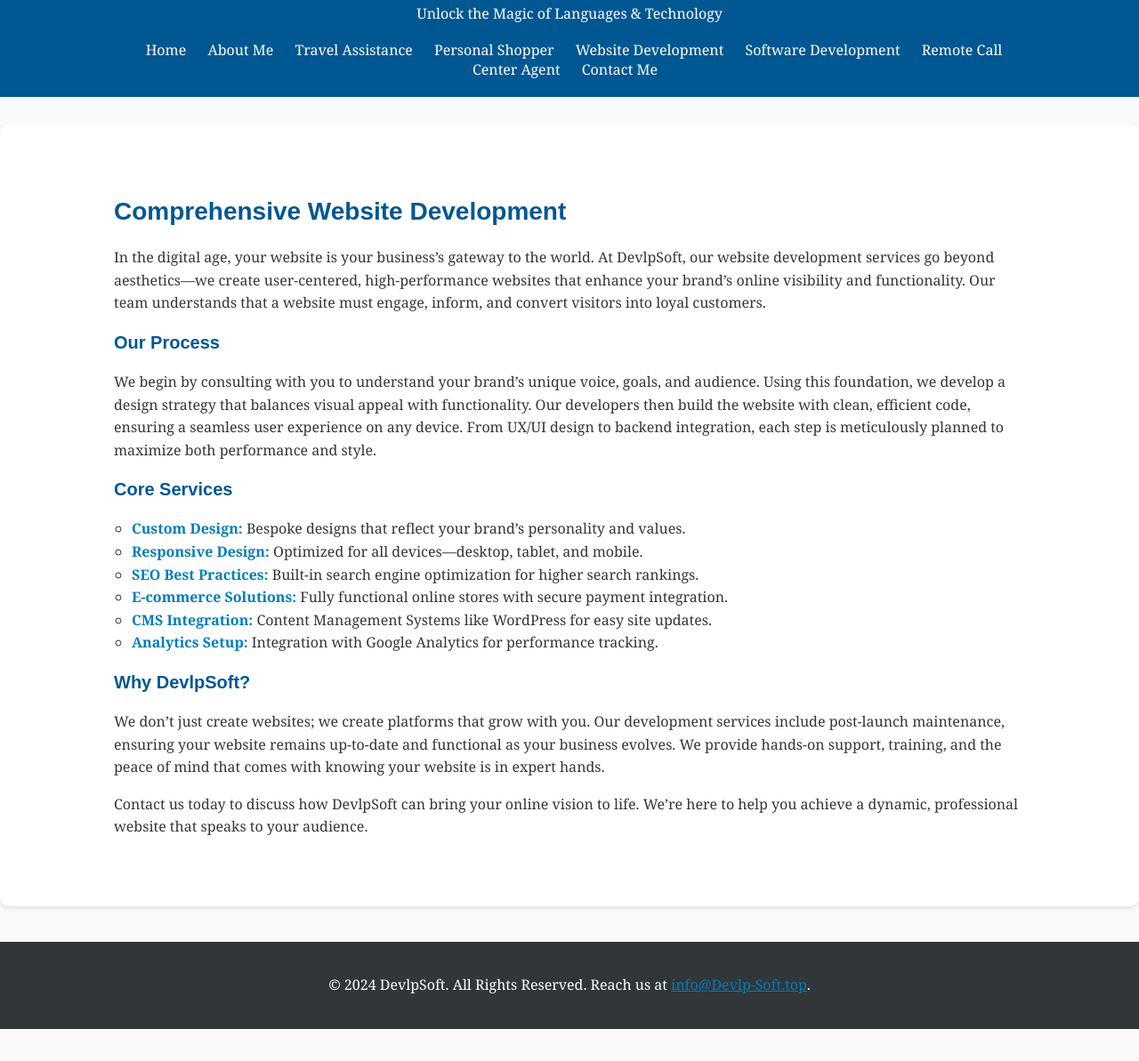
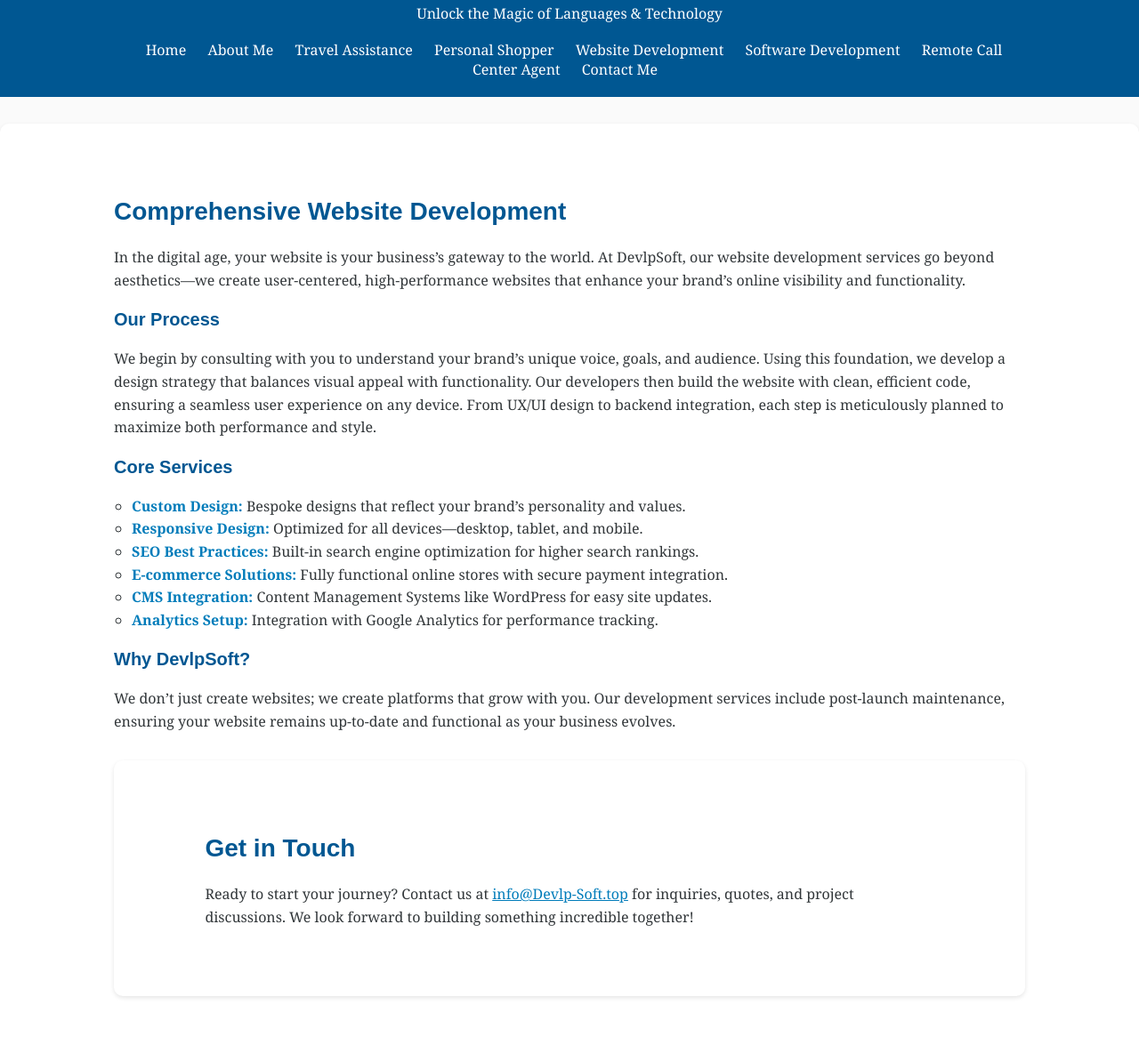
Before and after one commit to linkdown2023/Devlp-Soft, a plain HTML site: page Webdevelopment.html in a window 1280 px wide. Shown: the part 107-1300 px from the top of the page at 89% size. Before the commit the page ends 1264 px from the top, so only its background shows below. Drawn offline with Linux system fonts and the light colour scheme.

Commit message:
Update Webdevelopment.html

```diff
--- a/Webdevelopment.html
+++ b/Webdevelopment.html
@@ -110,7 +110,7 @@
 
     <section>
         <h2>Comprehensive Website Development</h2>
-        <p>In the digital age, your website is your business’s gateway to the world. At DevlpSoft, our website development services go beyond aesthetics—we create user-centered, high-performance websites that enhance your brand’s online visibility and functionality. Our team understands that a website must engage, inform, and convert visitors into loyal customers.</p>
+        <p>In the digital age, your website is your business’s gateway to the world. At DevlpSoft, our website development services go beyond aesthetics—we create user-centered, high-performance websites that enhance your brand’s online visibility and functionality.</p>
 
         <h3>Our Process</h3>
         <p>We begin by consulting with you to understand your brand’s unique voice, goals, and audience. Using this foundation, we develop a design strategy that balances visual appeal with functionality. Our developers then build the website with clean, efficient code, ensuring a seamless user experience on any device. From UX/UI design to backend integration, each step is meticulously planned to maximize both performance and style.</p>
@@ -126,13 +126,16 @@
         </ul>
 
         <h3>Why DevlpSoft?</h3>
-        <p>We don’t just create websites; we create platforms that grow with you. Our development services include post-launch maintenance, ensuring your website remains up-to-date and functional as your business evolves. We provide hands-on support, training, and the peace of mind that comes with knowing your website is in expert hands.</p>
+        <p>We don’t just create websites; we create platforms that grow with you. Our development services include post-launch maintenance, ensuring your website remains up-to-date and functional as your business evolves.</p>
 
-        <p>Contact us today to discuss how DevlpSoft can bring your online vision to life. We’re here to help you achieve a dynamic, professional website that speaks to your audience.</p>
+        <section>
+            <h2>Get in Touch</h2>
+            <p>Ready to start your journey? Contact us at <a href="mailto:info@Devlp-Soft.top">info@Devlp-Soft.top</a> for inquiries, quotes, and project discussions. We look forward to building something incredible together!</p>
+        </section>
     </section>
 
     <footer>
-        <p>&copy; 2024 DevlpSoft. All Rights Reserved. Reach us at <a href="mailto:info@Devlp-Soft.top">info@Devlp-Soft.top</a>.</p>
+        <p>&copy; 2024 DevlpSoft. All Rights Reserved.</p>
     </footer>
 
 </body>
```
